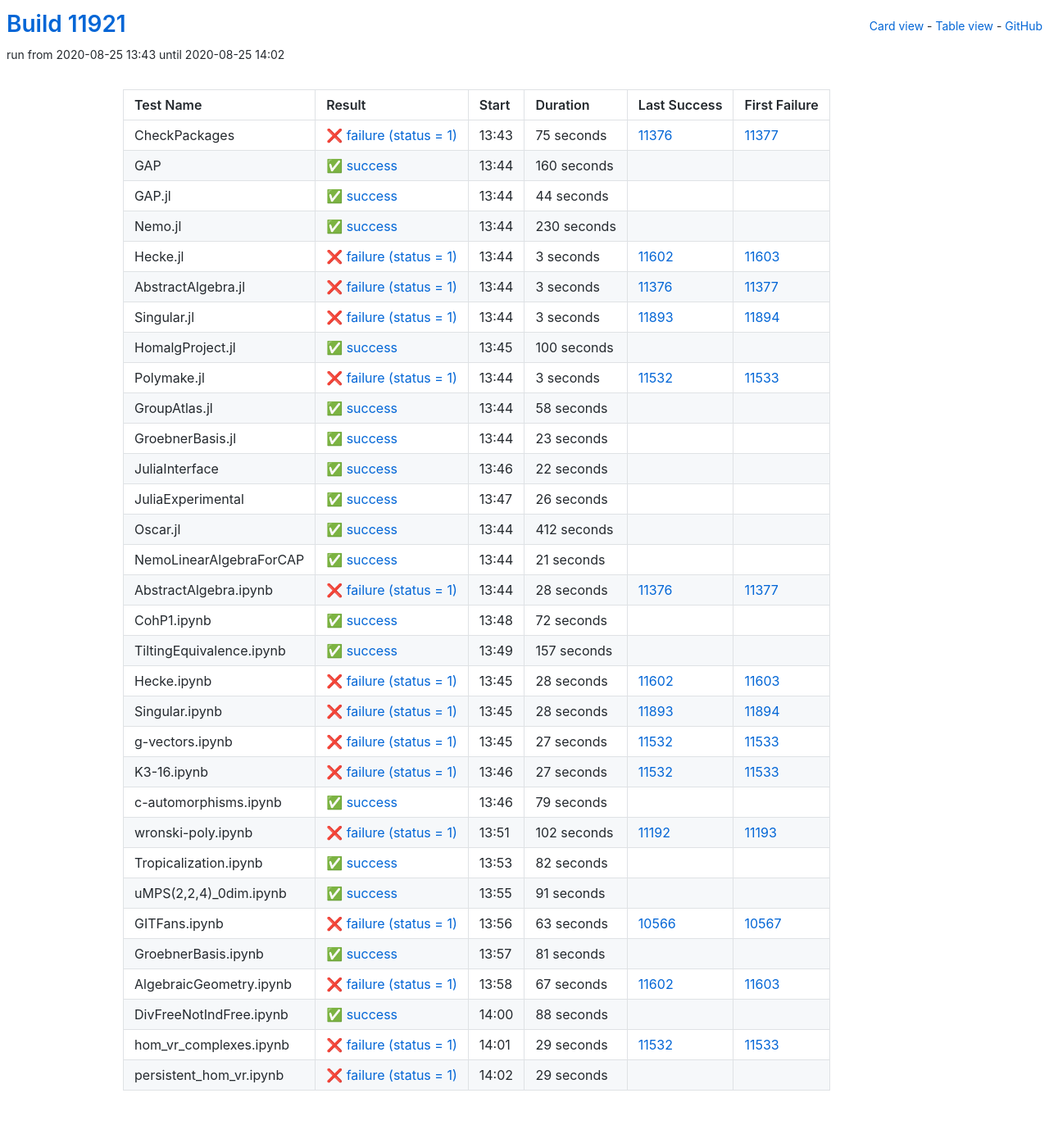
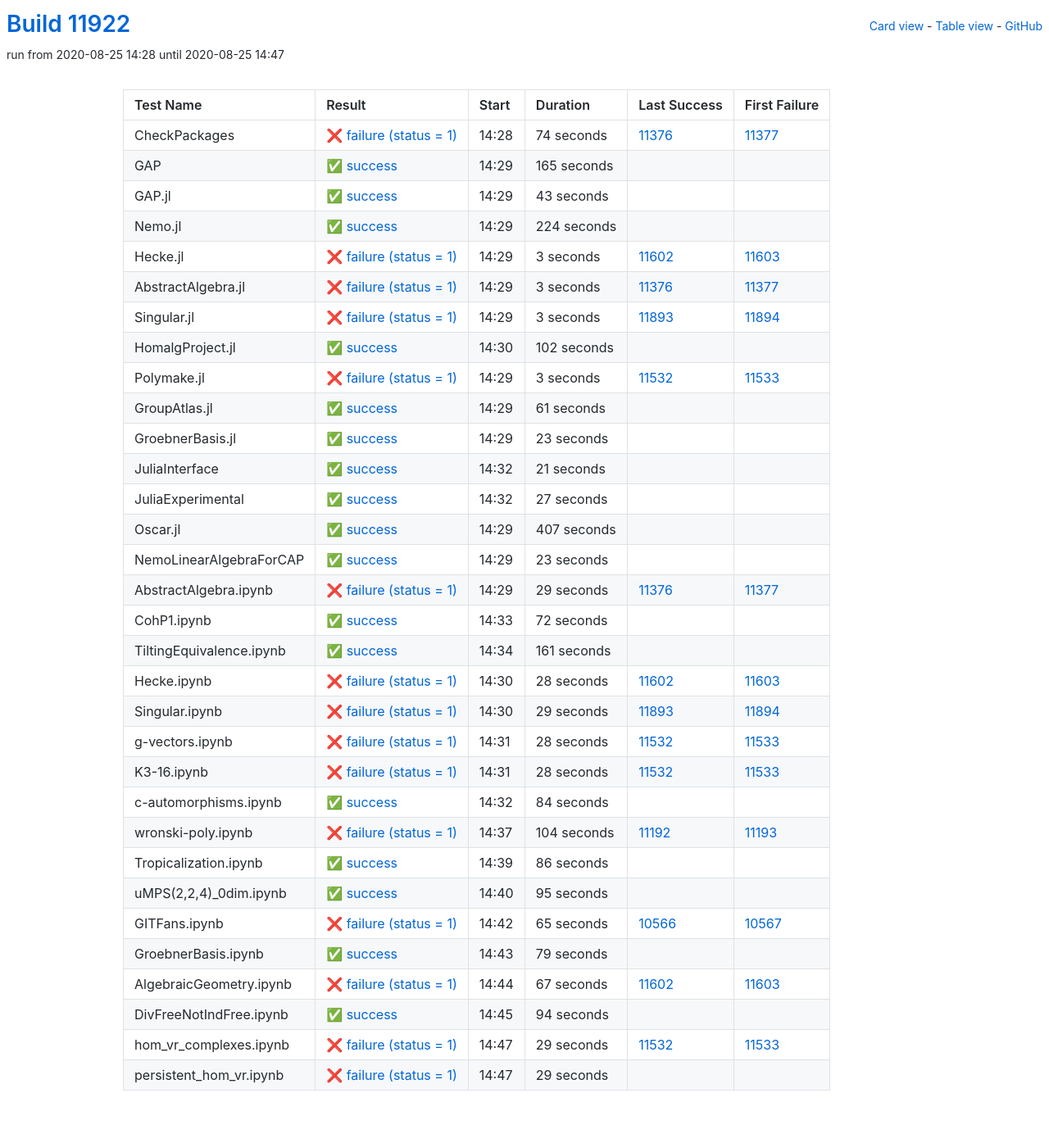
Before and after one commit to oscar-system/oscar-ci-status, a Jekyll site: the page built from table.html, in a window 1280 px wide. Shown: the whole page at 82% size. Built offline with Jekyll 4.4.1, drawn with Linux system fonts in a browser that asks for light colours.

Commit message:
Build #11922

```diff
--- a/_data/ci.yml
+++ b/_data/ci.yml
@@ -1,6 +1,6 @@
 ---
-build: 11921
-build_url: https://oscarci.mathematik.uni-kl.de/job/oscar/11921/
+build: 11922
+build_url: https://oscarci.mathematik.uni-kl.de/job/oscar/11922/
 job: oscar
 organization: oscar-system
 repo: oscar-ci-status
@@ -8,56 +8,56 @@
 tests:
 - name: CheckPackages
   id: checkpackages
-  log: https://oscarci.mathematik.uni-kl.de/job/oscar/11921/artifact/logs/build-11921/CheckPackages.log
-  start: 2020-08-25 13:43
+  log: https://oscarci.mathematik.uni-kl.de/job/oscar/11922/artifact/logs/build-11922/CheckPackages.log
+  start: 2020-08-25 14:28
   success: false
   exitcode: 1
   status: failure
-  duration: 75
+  duration: 74
   last_success: 11376
   last_success_url: https://oscarci.mathematik.uni-kl.de/job/oscar/11376/
   first_failure: 11377
   first_failure_url: https://oscarci.mathematik.uni-kl.de/job/oscar/11377/
 - name: GAP
   id: gap
-  log: https://oscarci.mathematik.uni-kl.de/job/oscar/11921/artifact/logs/build-11921/GAP.log
-  start: 2020-08-25 13:44
+  log: https://oscarci.mathematik.uni-kl.de/job/oscar/11922/artifact/logs/build-11922/GAP.log
+  start: 2020-08-25 14:29
   success: true
   exitcode: 0
   status: success
-  duration: 160
+  duration: 165
   last_success: false
   last_success_url:
   first_failure: false
   first_failure_url:
 - name: GAP.jl
   id: gap-jl
-  log: https://oscarci.mathematik.uni-kl.de/job/oscar/11921/artifact/logs/build-11921/GAP.jl.log
-  start: 2020-08-25 13:44
+  log: https://oscarci.mathematik.uni-kl.de/job/oscar/11922/artifact/logs/build-11922/GAP.jl.log
+  start: 2020-08-25 14:29
   success: true
   exitcode: 0
   status: success
-  duration: 44
+  duration: 43
   last_success: false
   last_success_url:
   first_failure: false
   first_failure_url:
 - name: Nemo.jl
   id: nemo-jl
-  log: https://oscarci.mathematik.uni-kl.de/job/oscar/11921/artifact/logs/build-11921/Nemo.jl.log
-  start: 2020-08-25 13:44
+  log: https://oscarci.mathematik.uni-kl.de/job/oscar/11922/artifact/logs/build-11922/Nemo.jl.log
+  start: 2020-08-25 14:29
   success: true
   exitcode: 0
   status: success
-  duration: 230
+  duration: 224
   last_success: false
   last_success_url:
   first_failure: false
   first_failure_url:
 - name: Hecke.jl
   id: hecke-jl
-  log: https://oscarci.mathematik.uni-kl.de/job/oscar/11921/artifact/logs/build-11921/Hecke.jl.log
-  start: 2020-08-25 13:44
+  log: https://oscarci.mathematik.uni-kl.de/job/oscar/11922/artifact/logs/build-11922/Hecke.jl.log
+  start: 2020-08-25 14:29
   success: false
   exitcode: 1
   status: failure
@@ -68,8 +68,8 @@
   first_failure_url: https://oscarci.mathematik.uni-kl.de/job/oscar/11603/
 - name: AbstractAlgebra.jl
   id: abstractalgebra-jl
-  log: https://oscarci.mathematik.uni-kl.de/job/oscar/11921/artifact/logs/build-11921/AbstractAlgebra.jl.log
-  start: 2020-08-25 13:44
+  log: https://oscarci.mathematik.uni-kl.de/job/oscar/11922/artifact/logs/build-11922/AbstractAlgebra.jl.log
+  start: 2020-08-25 14:29
   success: false
   exitcode: 1
   status: failure
@@ -80,8 +80,8 @@
   first_failure_url: https://oscarci.mathematik.uni-kl.de/job/oscar/11377/
 - name: Singular.jl
   id: singular-jl
-  log: https://oscarci.mathematik.uni-kl.de/job/oscar/11921/artifact/logs/build-11921/Singular.jl.log
-  start: 2020-08-25 13:44
+  log: https://oscarci.mathematik.uni-kl.de/job/oscar/11922/artifact/logs/build-11922/Singular.jl.log
+  start: 2020-08-25 14:29
   success: false
   exitcode: 1
   status: failure
@@ -92,20 +92,20 @@
   first_failure_url: https://oscarci.mathematik.uni-kl.de/job/oscar/11894/
 - name: HomalgProject.jl
   id: homalgproject-jl
-  log: https://oscarci.mathematik.uni-kl.de/job/oscar/11921/artifact/logs/build-11921/HomalgProject.jl.log
-  start: 2020-08-25 13:45
+  log: https://oscarci.mathematik.uni-kl.de/job/oscar/11922/artifact/logs/build-11922/HomalgProject.jl.log
+  start: 2020-08-25 14:30
   success: true
   exitcode: 0
   status: success
-  duration: 100
+  duration: 102
   last_success: false
   last_success_url:
   first_failure: false
   first_failure_url:
 - name: Polymake.jl
   id: polymake-jl
-  log: https://oscarci.mathematik.uni-kl.de/job/oscar/11921/artifact/logs/build-11921/Polymake.jl.log
-  start: 2020-08-25 13:44
+  log: https://oscarci.mathematik.uni-kl.de/job/oscar/11922/artifact/logs/build-11922/Polymake.jl.log
+  start: 2020-08-25 14:29
   success: false
   exitcode: 1
   status: failure
@@ -116,20 +116,20 @@
   first_failure_url: https://oscarci.mathematik.uni-kl.de/job/oscar/11533/
 - name: GroupAtlas.jl
   id: groupatlas-jl
-  log: https://oscarci.mathematik.uni-kl.de/job/oscar/11921/artifact/logs/build-11921/GroupAtlas.jl.log
-  start: 2020-08-25 13:44
+  log: https://oscarci.mathematik.uni-kl.de/job/oscar/11922/artifact/logs/build-11922/GroupAtlas.jl.log
+  start: 2020-08-25 14:29
   success: true
   exitcode: 0
   status: success
-  duration: 58
+  duration: 61
   last_success: false
   last_success_url:
   first_failure: false
   first_failure_url:
 - name: GroebnerBasis.jl
   id: groebnerbasis-jl
-  log: https://oscarci.mathematik.uni-kl.de/job/oscar/11921/artifact/logs/build-11921/GroebnerBasis.jl.log
-  start: 2020-08-25 13:44
+  log: https://oscarci.mathematik.uni-kl.de/job/oscar/11922/artifact/logs/build-11922/GroebnerBasis.jl.log
+  start: 2020-08-25 14:29
   success: true
   exitcode: 0
   status: success
@@ -140,44 +140,8 @@
   first_failure_url:
 - name: JuliaInterface
   id: juliainterface
-  log: https://oscarci.mathematik.uni-kl.de/job/oscar/11921/artifact/logs/build-11921/JuliaInterface.log
-  start: 2020-08-25 13:46
-  success: true
-  exitcode: 0
-  status: success
-  duration: 22
-  last_success: false
-  last_success_url:
-  first_failure: false
-  first_failure_url:
-- name: JuliaExperimental
-  id: juliaexperimental
-  log: https://oscarci.mathematik.uni-kl.de/job/oscar/11921/artifact/logs/build-11921/JuliaExperimental.log
-  start: 2020-08-25 13:47
-  success: true
-  exitcode: 0
-  status: success
-  duration: 26
-  last_success: false
-  last_success_url:
-  first_failure: false
-  first_failure_url:
-- name: Oscar.jl
-  id: oscar-jl
-  log: https://oscarci.mathematik.uni-kl.de/job/oscar/11921/artifact/logs/build-11921/Oscar.jl.log
-  start: 2020-08-25 13:44
-  success: true
-  exitcode: 0
-  status: success
-  duration: 412
-  last_success: false
-  last_success_url:
-  first_failure: false
-  first_failure_url:
-- name: NemoLinearAlgebraForCAP
-  id: nemolinearalgebraforcap
-  log: https://oscarci.mathematik.uni-kl.de/job/oscar/11921/artifact/logs/build-11921/NemoLinearAlgebraForCAP.log
-  start: 2020-08-25 13:44
+  log: https://oscarci.mathematik.uni-kl.de/job/oscar/11922/artifact/logs/build-11922/JuliaInterface.log
+  start: 2020-08-25 14:32
   success: true
   exitcode: 0
   status: success
@@ -186,22 +150,58 @@
   last_success_url:
   first_failure: false
   first_failure_url:
+- name: JuliaExperimental
+  id: juliaexperimental
+  log: https://oscarci.mathematik.uni-kl.de/job/oscar/11922/artifact/logs/build-11922/JuliaExperimental.log
+  start: 2020-08-25 14:32
+  success: true
+  exitcode: 0
+  status: success
+  duration: 27
+  last_success: false
+  last_success_url:
+  first_failure: false
+  first_failure_url:
+- name: Oscar.jl
+  id: oscar-jl
+  log: https://oscarci.mathematik.uni-kl.de/job/oscar/11922/artifact/logs/build-11922/Oscar.jl.log
+  start: 2020-08-25 14:29
+  success: true
+  exitcode: 0
+  status: success
+  duration: 407
+  last_success: false
+  last_success_url:
+  first_failure: false
+  first_failure_url:
+- name: NemoLinearAlgebraForCAP
+  id: nemolinearalgebraforcap
+  log: https://oscarci.mathematik.uni-kl.de/job/oscar/11922/artifact/logs/build-11922/NemoLinearAlgebraForCAP.log
+  start: 2020-08-25 14:29
+  success: true
+  exitcode: 0
+  status: success
+  duration: 23
+  last_success: false
+  last_success_url:
+  first_failure: false
+  first_failure_url:
 - name: AbstractAlgebra.ipynb
   id: abstractalgebra-ipynb
-  log: https://oscarci.mathematik.uni-kl.de/job/oscar/11921/artifact/logs/build-11921/AbstractAlgebra.ipynb.log
-  start: 2020-08-25 13:44
+  log: https://oscarci.mathematik.uni-kl.de/job/oscar/11922/artifact/logs/build-11922/AbstractAlgebra.ipynb.log
+  start: 2020-08-25 14:29
   success: false
   exitcode: 1
   status: failure
-  duration: 28
+  duration: 29
   last_success: 11376
   last_success_url: https://oscarci.mathematik.uni-kl.de/job/oscar/11376/
   first_failure: 11377
   first_failure_url: https://oscarci.mathematik.uni-kl.de/job/oscar/11377/
 - name: CohP1.ipynb
   id: cohp1-ipynb
-  log: https://oscarci.mathematik.uni-kl.de/job/oscar/11921/artifact/logs/build-11921/CohP1.ipynb.log
-  start: 2020-08-25 13:48
+  log: https://oscarci.mathematik.uni-kl.de/job/oscar/11922/artifact/logs/build-11922/CohP1.ipynb.log
+  start: 2020-08-25 14:33
   success: true
   exitcode: 0
   status: success
@@ -212,20 +212,20 @@
   first_failure_url:
 - name: TiltingEquivalence.ipynb
   id: tiltingequivalence-ipynb
-  log: https://oscarci.mathematik.uni-kl.de/job/oscar/11921/artifact/logs/build-11921/TiltingEquivalence.ipynb.log
-  start: 2020-08-25 13:49
+  log: https://oscarci.mathematik.uni-kl.de/job/oscar/11922/artifact/logs/build-11922/TiltingEquivalence.ipynb.log
+  start: 2020-08-25 14:34
   success: true
   exitcode: 0
   status: success
-  duration: 157
+  duration: 161
   last_success: false
   last_success_url:
   first_failure: false
   first_failure_url:
 - name: Hecke.ipynb
   id: hecke-ipynb
-  log: https://oscarci.mathematik.uni-kl.de/job/oscar/11921/artifact/logs/build-11921/Hecke.ipynb.log
-  start: 2020-08-25 13:45
+  log: https://oscarci.mathematik.uni-kl.de/job/oscar/11922/artifact/logs/build-11922/Hecke.ipynb.log
+  start: 2020-08-25 14:30
   success: false
   exitcode: 1
   status: failure
@@ -236,44 +236,104 @@
   first_failure_url: https://oscarci.mathematik.uni-kl.de/job/oscar/11603/
 - name: Singular.ipynb
   id: singular-ipynb
-  log: https://oscarci.mathematik.uni-kl.de/job/oscar/11921/artifact/logs/build-11921/Singular.ipynb.log
-  start: 2020-08-25 13:45
+  log: https://oscarci.mathematik.uni-kl.de/job/oscar/11922/artifact/logs/build-11922/Singular.ipynb.log
+  start: 2020-08-25 14:30
   success: false
   exitcode: 1
   status: failure
-  duration: 28
+  duration: 29
   last_success: 11893
   last_success_url: https://oscarci.mathematik.uni-kl.de/job/oscar/11893/
   first_failure: 11894
   first_failure_url: https://oscarci.mathematik.uni-kl.de/job/oscar/11894/
 - name: g-vectors.ipynb
   id: g-vectors-ipynb
-  log: https://oscarci.mathematik.uni-kl.de/job/oscar/11921/artifact/logs/build-11921/g-vectors.ipynb.log
-  start: 2020-08-25 13:45
+  log: https://oscarci.mathematik.uni-kl.de/job/oscar/11922/artifact/logs/build-11922/g-vectors.ipynb.log
+  start: 2020-08-25 14:31
   success: false
   exitcode: 1
   status: failure
-  duration: 27
+  duration: 28
   last_success: 11532
   last_success_url: https://oscarci.mathematik.uni-kl.de/job/oscar/11532/
   first_failure: 11533
   first_failure_url: https://oscarci.mathematik.uni-kl.de/job/oscar/11533/
 - name: K3-16.ipynb
   id: k3-16-ipynb
-  log: https://oscarci.mathematik.uni-kl.de/job/oscar/11921/artifact/logs/build-11921/K3-16.ipynb.log
-  start: 2020-08-25 13:46
+  log: https://oscarci.mathematik.uni-kl.de/job/oscar/11922/artifact/logs/build-11922/K3-16.ipynb.log
+  start: 2020-08-25 14:31
   success: false
   exitcode: 1
   status: failure
-  duration: 27
+  duration: 28
   last_success: 11532
   last_success_url: https://oscarci.mathematik.uni-kl.de/job/oscar/11532/
   first_failure: 11533
   first_failure_url: https://oscarci.mathematik.uni-kl.de/job/oscar/11533/
 - name: c-automorphisms.ipynb
   id: c-automorphisms-ipynb
-  log: https://oscarci.mathematik.uni-kl.de/job/oscar/11921/artifact/logs/build-11921/c-automorphisms.ipynb.log
-  start: 2020-08-25 13:46
+  log: https://oscarci.mathematik.uni-kl.de/job/oscar/11922/artifact/logs/build-11922/c-automorphisms.ipynb.log
+  start: 2020-08-25 14:32
+  success: true
+  exitcode: 0
+  status: success
+  duration: 84
+  last_success: false
+  last_success_url:
+  first_failure: false
+  first_failure_url:
+- name: wronski-poly.ipynb
+  id: wronski-poly-ipynb
+  log: https://oscarci.mathematik.uni-kl.de/job/oscar/11922/artifact/logs/build-11922/wronski-poly.ipynb.log
+  start: 2020-08-25 14:37
+  success: false
+  exitcode: 1
+  status: failure
+  duration: 104
+  last_success: 11192
+  last_success_url: https://oscarci.mathematik.uni-kl.de/job/oscar/11192/
+  first_failure: 11193
+  first_failure_url: https://oscarci.mathematik.uni-kl.de/job/oscar/11193/
+- name: Tropicalization.ipynb
+  id: tropicalization-ipynb
+  log: https://oscarci.mathematik.uni-kl.de/job/oscar/11922/artifact/logs/build-11922/Tropicalization.ipynb.log
+  start: 2020-08-25 14:39
+  success: true
+  exitcode: 0
+  status: success
+  duration: 86
+  last_success: false
+  last_success_url:
+  first_failure: false
+  first_failure_url:
+- name: uMPS(2,2,4)_0dim.ipynb
+  id: umps-2-2-4-0dim-ipynb
+  log: https://oscarci.mathematik.uni-kl.de/job/oscar/11922/artifact/logs/build-11922/uMPS-2-2-4-_0dim.ipynb.log
+  start: 2020-08-25 14:40
+  success: true
+  exitcode: 0
+  status: success
+  duration: 95
+  last_success: false
+  last_success_url:
+  first_failure: false
+  first_failure_url:
+- name: GITFans.ipynb
+  id: gitfans-ipynb
+  log: https://oscarci.mathematik.uni-kl.de/job/oscar/11922/artifact/logs/build-11922/GITFans.ipynb.log
+  start: 2020-08-25 14:42
+  success: false
+  exitcode: 1
+  status: failure
+  duration: 65
+  last_success: 10566
+  last_success_url: https://oscarci.mathematik.uni-kl.de/job/oscar/10566/
+  first_failure: 10567
+  first_failure_url: https://oscarci.mathematik.uni-kl.de/job/oscar/10567/
+- name: GroebnerBasis.ipynb
+  id: groebnerbasis-ipynb
+  log: https://oscarci.mathematik.uni-kl.de/job/oscar/11922/artifact/logs/build-11922/GroebnerBasis.ipynb.log
+  start: 2020-08-25 14:43
   success: true
   exitcode: 0
   status: success
@@ -282,70 +342,10 @@
   last_success_url:
   first_failure: false
   first_failure_url:
-- name: wronski-poly.ipynb
-  id: wronski-poly-ipynb
-  log: https://oscarci.mathematik.uni-kl.de/job/oscar/11921/artifact/logs/build-11921/wronski-poly.ipynb.log
-  start: 2020-08-25 13:51
-  success: false
-  exitcode: 1
-  status: failure
-  duration: 102
-  last_success: 11192
-  last_success_url: https://oscarci.mathematik.uni-kl.de/job/oscar/11192/
-  first_failure: 11193
-  first_failure_url: https://oscarci.mathematik.uni-kl.de/job/oscar/11193/
-- name: Tropicalization.ipynb
-  id: tropicalization-ipynb
-  log: https://oscarci.mathematik.uni-kl.de/job/oscar/11921/artifact/logs/build-11921/Tropicalization.ipynb.log
-  start: 2020-08-25 13:53
-  success: true
-  exitcode: 0
-  status: success
-  duration: 82
-  last_success: false
-  last_success_url:
-  first_failure: false
-  first_failure_url:
-- name: uMPS(2,2,4)_0dim.ipynb
-  id: umps-2-2-4-0dim-ipynb
-  log: https://oscarci.mathematik.uni-kl.de/job/oscar/11921/artifact/logs/build-11921/uMPS-2-2-4-_0dim.ipynb.log
-  start: 2020-08-25 13:55
-  success: true
-  exitcode: 0
-  status: success
-  duration: 91
-  last_success: false
-  last_success_url:
-  first_failure: false
-  first_failure_url:
-- name: GITFans.ipynb
-  id: gitfans-ipynb
-  log: https://oscarci.mathematik.uni-kl.de/job/oscar/11921/artifact/logs/build-11921/GITFans.ipynb.log
-  start: 2020-08-25 13:56
-  success: false
-  exitcode: 1
-  status: failure
-  duration: 63
-  last_success: 10566
-  last_success_url: https://oscarci.mathematik.uni-kl.de/job/oscar/10566/
-  first_failure: 10567
-  first_failure_url: https://oscarci.mathematik.uni-kl.de/job/oscar/10567/
-- name: GroebnerBasis.ipynb
-  id: groebnerbasis-ipynb
-  log: https://oscarci.mathematik.uni-kl.de/job/oscar/11921/artifact/logs/build-11921/GroebnerBasis.ipynb.log
-  start: 2020-08-25 13:57
-  success: true
-  exitcode: 0
-  status: success
-  duration: 81
-  last_success: false
-  last_success_url:
-  first_failure: false
-  first_failure_url:
 - name: AlgebraicGeometry.ipynb
   id: algebraicgeometry-ipynb
-  log: https://oscarci.mathematik.uni-kl.de/job/oscar/11921/artifact/logs/build-11921/AlgebraicGeometry.ipynb.log
-  start: 2020-08-25 13:58
+  log: https://oscarci.mathematik.uni-kl.de/job/oscar/11922/artifact/logs/build-11922/AlgebraicGeometry.ipynb.log
+  start: 2020-08-25 14:44
   success: false
   exitcode: 1
   status: failure
@@ -356,20 +356,20 @@
   first_failure_url: https://oscarci.mathematik.uni-kl.de/job/oscar/11603/
 - name: DivFreeNotIndFree.ipynb
   id: divfreenotindfree-ipynb
-  log: https://oscarci.mathematik.uni-kl.de/job/oscar/11921/artifact/logs/build-11921/DivFreeNotIndFree.ipynb.log
-  start: 2020-08-25 14:00
+  log: https://oscarci.mathematik.uni-kl.de/job/oscar/11922/artifact/logs/build-11922/DivFreeNotIndFree.ipynb.log
+  start: 2020-08-25 14:45
   success: true
   exitcode: 0
   status: success
-  duration: 88
+  duration: 94
   last_success: false
   last_success_url:
   first_failure: false
   first_failure_url:
 - name: hom_vr_complexes.ipynb
   id: hom-vr-complexes-ipynb
-  log: https://oscarci.mathematik.uni-kl.de/job/oscar/11921/artifact/logs/build-11921/hom_vr_complexes.ipynb.log
-  start: 2020-08-25 14:01
+  log: https://oscarci.mathematik.uni-kl.de/job/oscar/11922/artifact/logs/build-11922/hom_vr_complexes.ipynb.log
+  start: 2020-08-25 14:47
   success: false
   exitcode: 1
   status: failure
@@ -380,8 +380,8 @@
   first_failure_url: https://oscarci.mathematik.uni-kl.de/job/oscar/11533/
 - name: persistent_hom_vr.ipynb
   id: persistent-hom-vr-ipynb
-  log: https://oscarci.mathematik.uni-kl.de/job/oscar/11921/artifact/logs/build-11921/persistent_hom_vr.ipynb.log
-  start: 2020-08-25 14:02
+  log: https://oscarci.mathematik.uni-kl.de/job/oscar/11922/artifact/logs/build-11922/persistent_hom_vr.ipynb.log
+  start: 2020-08-25 14:47
   success: false
   exitcode: 1
   status: failure
```
Also changed, not shown: README.md.
